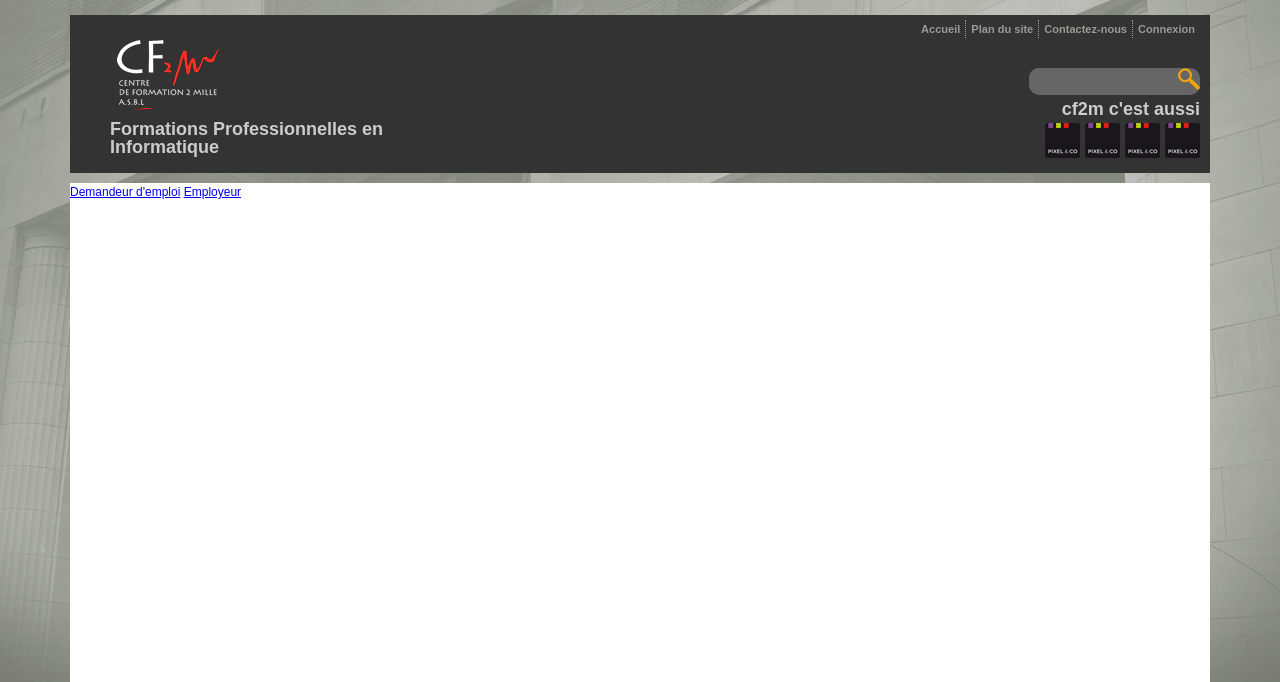
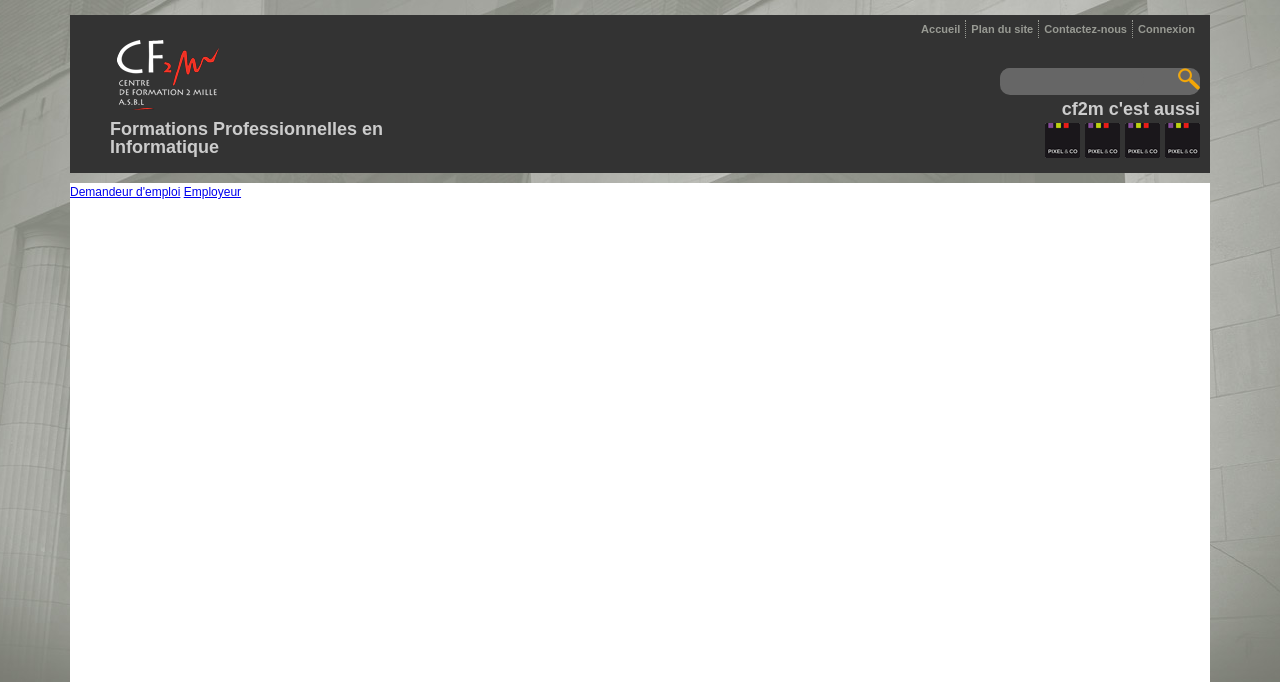
Before and after one commit to cf2m-beta/cf2m-site, a PHP site: page /cf2m-site/ in a window 1280 px wide. Shown: the top 682 px of the page. Run offline with PHP 8.4, Linux system fonts and the light colour scheme; some libraries are stand-ins or nearby versions.

Commit message:
Mise en page provisoire 16/06/2015.

```diff
--- a/css/styles_v1.css
+++ b/css/styles_v1.css
@@ -165,7 +165,7 @@ nav li a:hover
 .search
 {
 	float:right;
-	width:171px;
+	width:200px;
 	background:#666;
 	border-radius:10px;
 }
--- a/index.php
+++ b/index.php
@@ -41,7 +41,7 @@ session_start();
                 <div class="clear"></div>
             </div>
             <div class="logo">
-                <a href="/index.php" id="logo"><span class="hidden">Page d'accueil</span></a>
+                <a href="index.php" id="logo"><span class="hidden">Page d'accueil</span></a>
                 <h2>Formations Professionnelles en Informatique</h2>
             </div>
           <div class="clear"></div>
```
